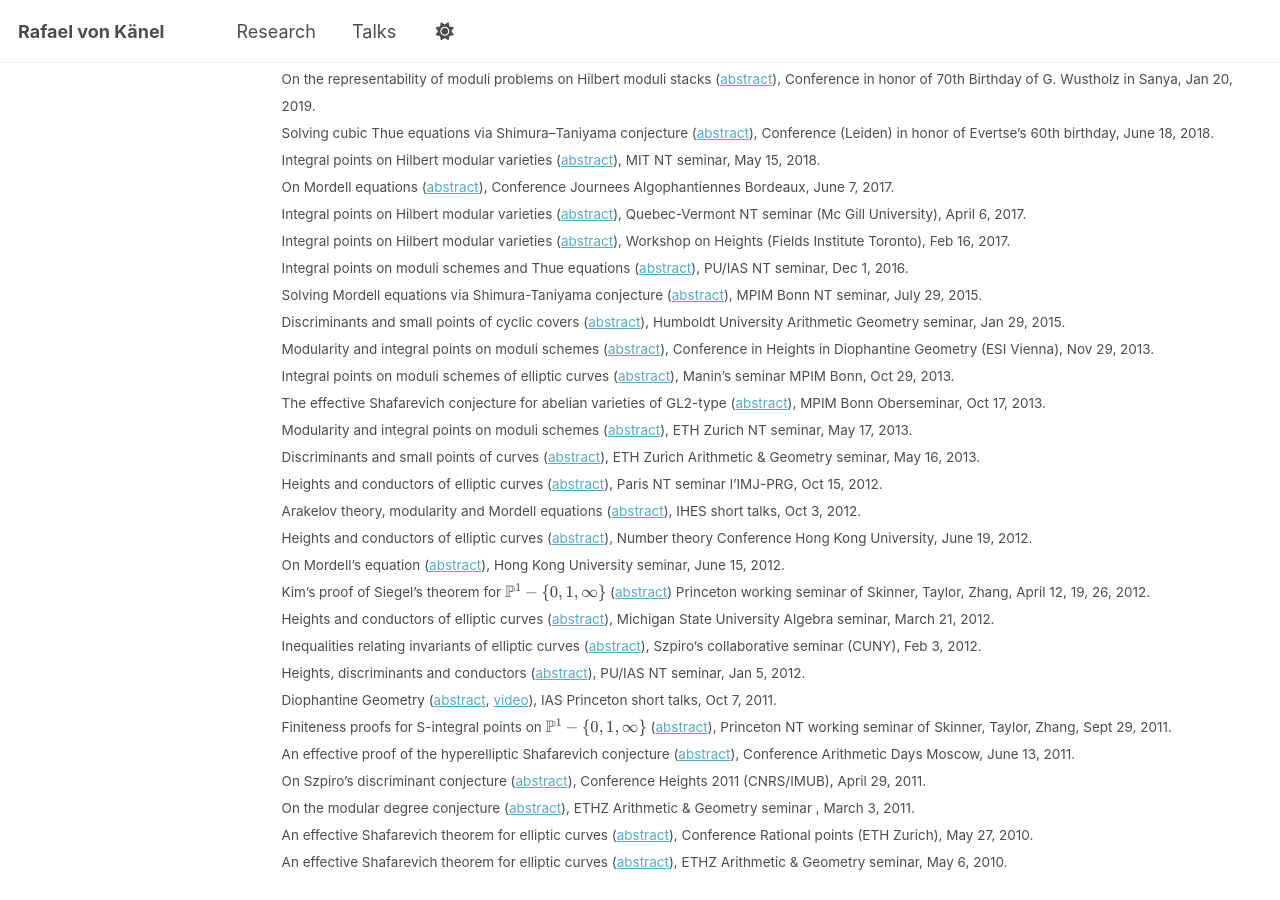
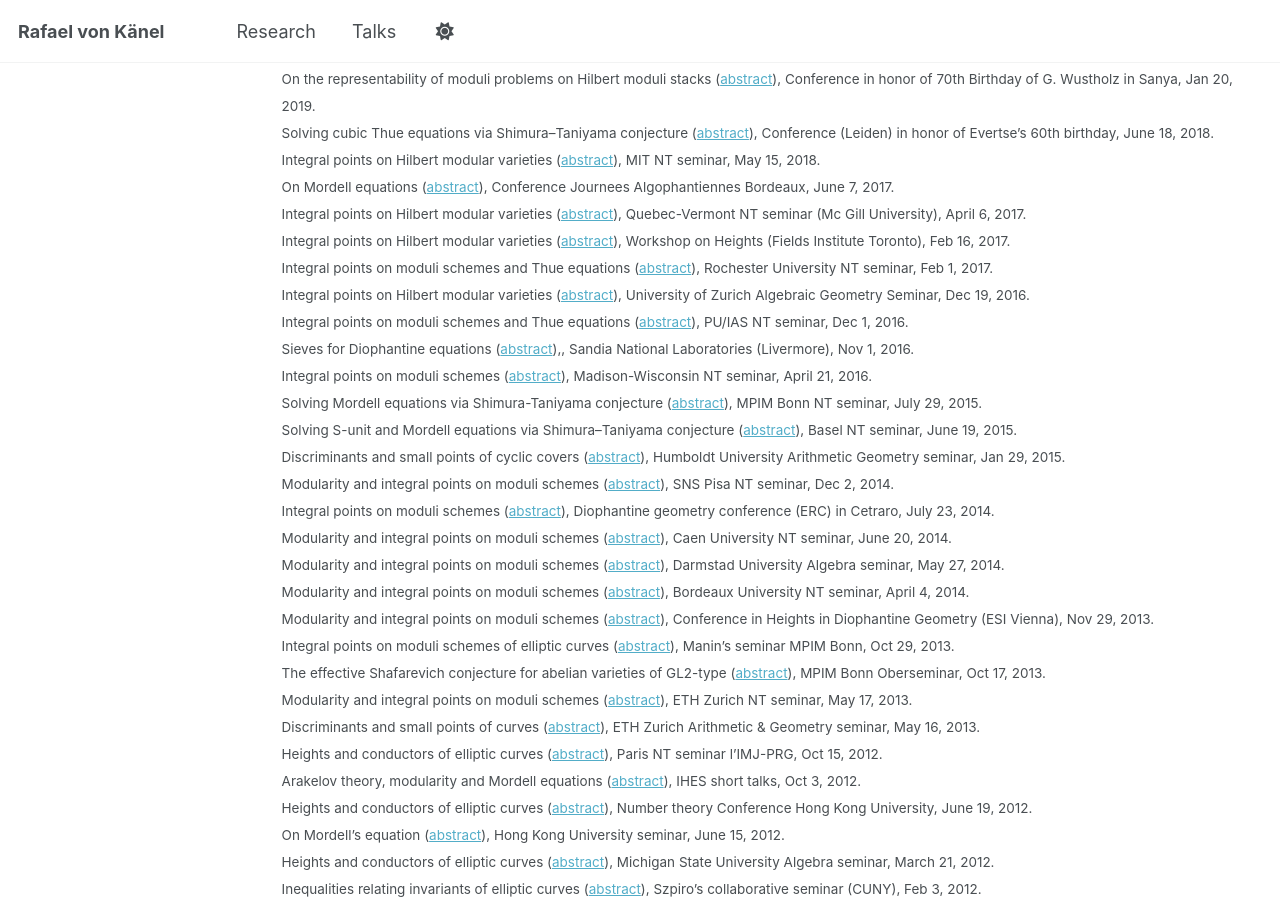
Before and after one commit to rafaelvonkanel/rafaelvonkanel.github.io, a Jekyll site: the page built from _pages/talks.md, in a window 1280 px wide and 900 px high, scrolled down 582 px. Built offline with Jekyll 4.4.1, drawn with Linux system fonts in a browser that asks for light colours; a script that is not in the unit is left out.

Commit message:
Update talks.md

```diff
--- a/_pages/talks.md
+++ b/_pages/talks.md
@@ -31,9 +31,19 @@ Integral points on Hilbert modular varieties ([abstract](../_talks/2018-05-15-ta
 On Mordell equations ([abstract](../_talks/2017-06-07-talk.md)), Conference Journees Algophantiennes Bordeaux, June 7, 2017.
 Integral points on Hilbert modular varieties ([abstract](../_talks/2017-04-06-talk.md)), Quebec-Vermont NT seminar (Mc Gill University), April 6, 2017.
 Integral points on Hilbert modular varieties ([abstract](../_talks/2017-02-16-talk.md)), Workshop on Heights (Fields Institute Toronto), Feb 16, 2017.
+ Integral points on moduli schemes and Thue equations ([abstract](../_talks/2017-02-01-talk.md)), Rochester University NT seminar, Feb 1, 2017.
+Integral points on Hilbert modular varieties ([abstract](../_talks/2016-12-19-talk.md)),  University of Zurich Algebraic Geometry Seminar, Dec 19, 2016.
 Integral points on moduli schemes and Thue equations ([abstract](../_talks/2016-12-01-talk.md)), PU/IAS NT seminar, Dec 1, 2016.
+Sieves for Diophantine equations ([abstract](../_talks/2016-11-01-talk.md)),, Sandia National Laboratories (Livermore), Nov 1, 2016.
+Integral points on moduli schemes ([abstract](../_talks/2016-04-21-talk.md)), Madison-Wisconsin NT seminar, April 21, 2016.
 Solving Mordell equations via Shimura-Taniyama conjecture ([abstract](../_talks/2015-07-29-talk.md)), MPIM Bonn NT seminar, July 29, 2015.
+Solving S-unit and Mordell equations via Shimura–Taniyama conjecture ([abstract](../_talks/2015-06-19-talk.md)), Basel NT seminar, June 19, 2015.
 Discriminants and small points of cyclic covers ([abstract](../_talks/2015-01-29-talk.md)), Humboldt University Arithmetic Geometry seminar, Jan 29, 2015.
+Modularity and integral points on moduli schemes ([abstract](../_talks/2014-12-02-talk.md)), SNS Pisa NT seminar, Dec 2, 2014.
+Integral points on moduli schemes ([abstract](../_talks/2014-07-23-talk.md)), Diophantine geometry conference (ERC) in Cetraro, July 23, 2014.
+Modularity and integral points on moduli schemes ([abstract](../_talks/2014-06-20-talk.md)), Caen University NT seminar, June 20, 2014.
+Modularity and integral points on moduli schemes ([abstract](../_talks/2014-05-27-talk.md)), Darmstad University Algebra seminar, May 27, 2014.
+Modularity and integral points on moduli schemes ([abstract](../_talks/2014-04-04-talk.md)), Bordeaux University NT seminar, April 4, 2014.
 Modularity and integral points on moduli schemes ([abstract](../_talks/2013-11-29-talk.md)), Conference in Heights in Diophantine Geometry (ESI Vienna), Nov 29, 2013.
 Integral points on moduli schemes of elliptic curves ([abstract](../_talks/2013-10-29-talk.md)), Manin's seminar MPIM Bonn, Oct 29, 2013.
 The effective Shafarevich conjecture for abelian varieties of GL2-type ([abstract](../_talks/2013-10-17-talk.md)), MPIM Bonn Oberseminar, Oct 17, 2013.
@@ -43,7 +53,6 @@ Heights and conductors of elliptic curves ([abstract](../_talks/2012-10-15-talk.
 Arakelov theory, modularity and Mordell equations ([abstract](../_talks/2012-10-03-talk.md)), IHES short talks, Oct 3, 2012.
 Heights and conductors of elliptic curves ([abstract](../_talks/2012-06-19-talk.md)), Number theory Conference Hong Kong University, June 19, 2012.
 On Mordell's equation ([abstract](../_talks/2012-06-15-talk.md)), Hong Kong University seminar, June 15, 2012.
-Kim's proof of Siegel's theorem for \\(\mathbb{P}^1-\lbrace 0,1,\infty\rbrace\\) ([abstract](../_talks/2012-04-12-talk.md)) Princeton working seminar of Skinner, Taylor, Zhang, April 12, 19, 26, 2012.
 Heights and conductors of elliptic curves ([abstract](../_talks/2012-03-21-talk.md)), Michigan State University Algebra seminar, March 21, 2012.
 Inequalities relating invariants of elliptic curves ([abstract](../_talks/2012-02-03-talk.md)), Szpiro's collaborative seminar (CUNY), Feb 3, 2012.
 Heights, discriminants and conductors ([abstract](../_talks/2012-01-05-talk.md)), PU/IAS NT seminar, Jan 5, 2012.
```
